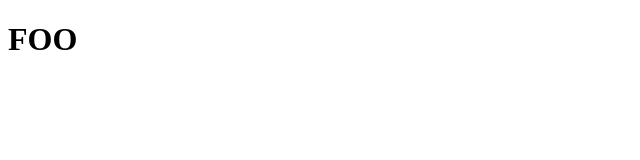
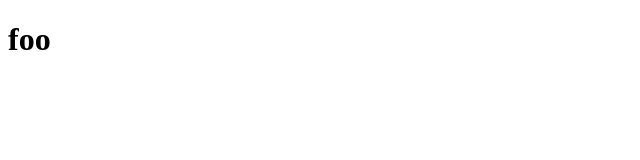
Before and after one commit to bor-ski/bor.ski.github.io, a plain HTML site: page index.html in a window 1280 px wide. Shown: the full height of the page, 0-640 px from the left. Drawn offline with Linux system fonts and the light colour scheme.

Commit message:
Update index.html

```diff
--- a/index.html
+++ b/index.html
@@ -1,6 +1,6 @@
 <!DOCTYPE html>
 <html>
 <body>
-<h1>FOO</h1>
+<h1>foo</h1>
 </body>
 </html>
```
